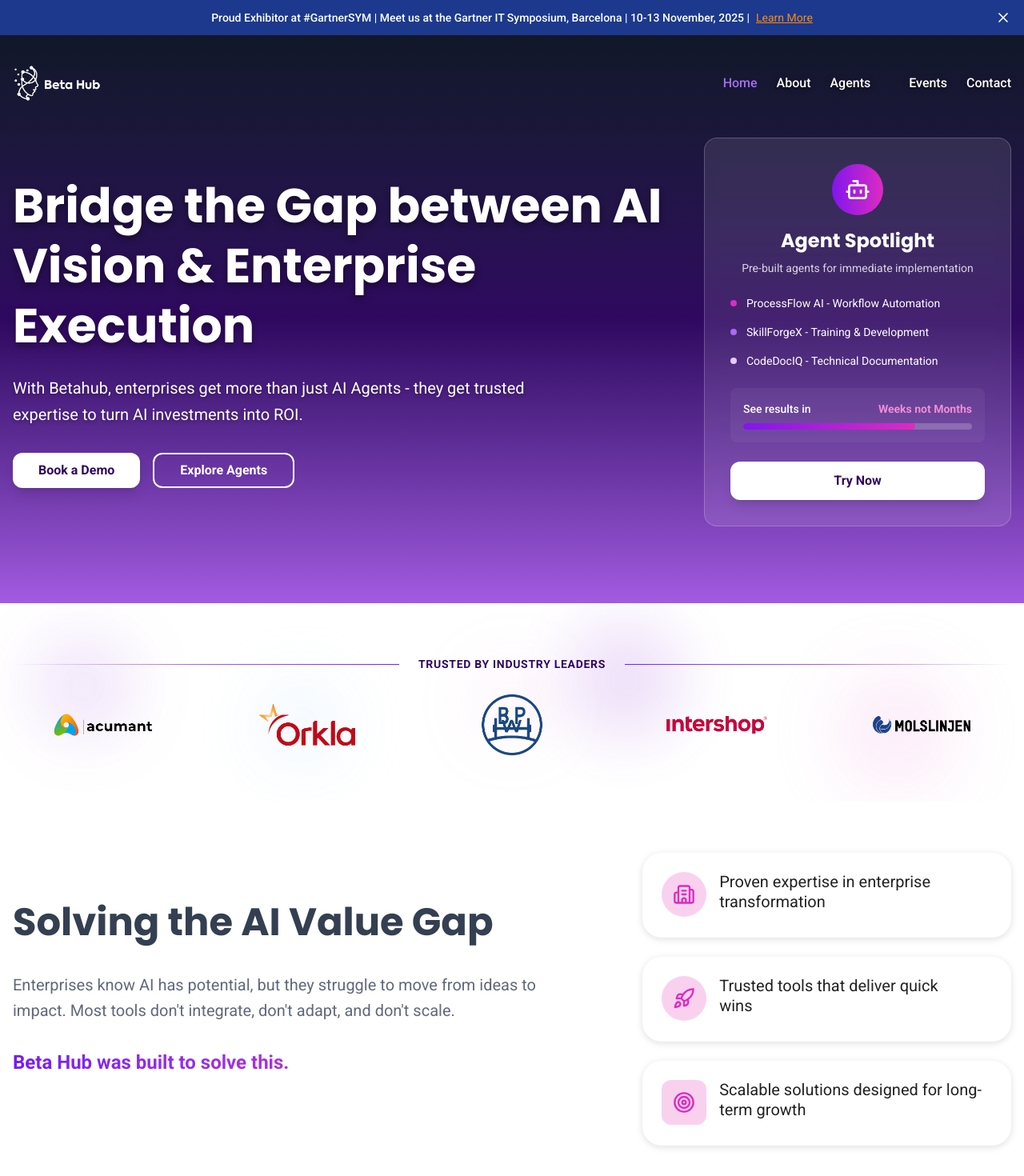
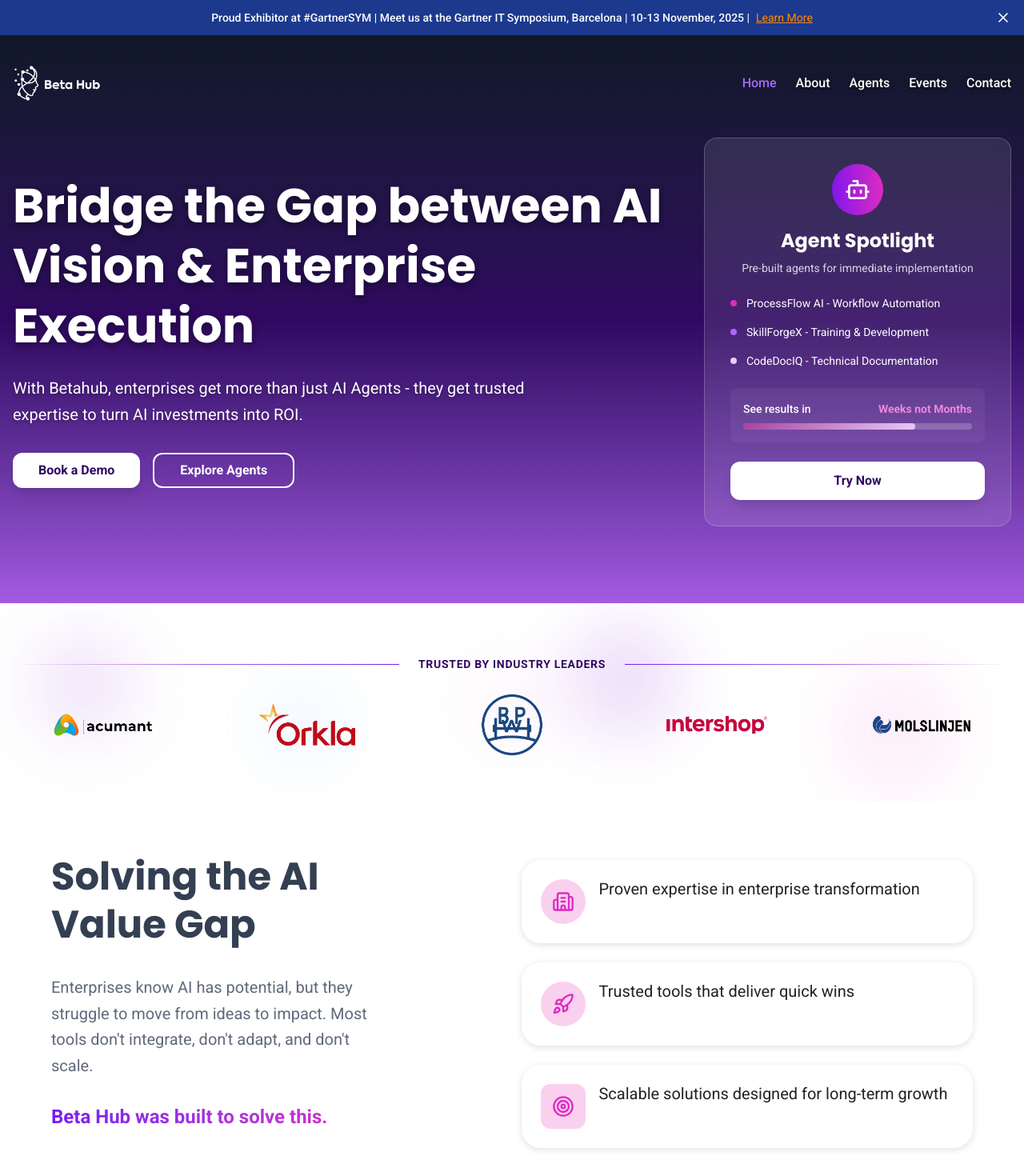
Before and after one commit to sukrutikonhar/new-betahub, a React (Vite) app: page / in a window 1280 px wide. Shown: the top 1470 px of the page at 80% size. Built offline with nearby package versions, Linux system fonts and the light colour scheme.

Commit message:
Change in the bg color

```diff
--- a/src/components/Footer.tsx
+++ b/src/components/Footer.tsx
@@ -10,7 +10,6 @@
     const quickLinks = [
         { path: ROUTES.ABOUT, label: ROUTE_LABELS[ROUTES.ABOUT] },
         { path: ROUTES.AGENTS, label: ROUTE_LABELS[ROUTES.AGENTS] },
-        { path: ROUTES.PRICING, label: ROUTE_LABELS[ROUTES.PRICING] },
         { path: ROUTES.EVENTS, label: ROUTE_LABELS[ROUTES.EVENTS] },
         { path: ROUTES.CONTACT, label: ROUTE_LABELS[ROUTES.CONTACT] },
     ];
--- a/src/components/Header.tsx
+++ b/src/components/Header.tsx
@@ -15,7 +15,6 @@
         { path: ROUTES.HOME, label: ROUTE_LABELS[ROUTES.HOME] },
         { path: ROUTES.ABOUT, label: ROUTE_LABELS[ROUTES.ABOUT] },
         { path: ROUTES.AGENTS, label: ROUTE_LABELS[ROUTES.AGENTS] },
-        { path: ROUTES.PRICING, label: ROUTE_LABELS[ROUTES.PRICING] },
         { path: ROUTES.EVENTS, label: ROUTE_LABELS[ROUTES.EVENTS] },
         { path: ROUTES.CONTACT, label: ROUTE_LABELS[ROUTES.CONTACT] },
     ];
--- a/src/pages/HomePage.tsx
+++ b/src/pages/HomePage.tsx
@@ -89,10 +89,6 @@
         }
     };
 
-    const getAgentCardClasses = () => {
-        const baseClasses = "group bg-white rounded-2xl p-6 border-2 border-gray-200 hover:border-purple-300 transition-all duration-300 hover:-translate-y-2 hover:shadow-xl w-full";
-        return baseClasses;
-    };
     return (
         <div className="flex flex-col items-center">
 
@@ -156,10 +152,10 @@
                                     <div className="bg-white/5 rounded-lg p-4">
                                         <div className="flex items-center justify-between mb-2">
                                             <span className="text-white text-sm font-medium">See results in</span>
-                                            <span className="text-pink-400 text-sm font-bold">Weeks not Months</span>
+                                            <span className="text-[#EC89DD] text-sm font-bold">Weeks not Months</span>
                                         </div>
                                         <div className="w-full bg-white/20 rounded-full h-2">
-                                            <div className="bg-gradient-primary h-2 rounded-full w-3/4"></div>
+                                            <div className="h-2 rounded-full w-3/4" style={{ background: 'linear-gradient(135deg, #A7439F 0%, #E8CAF7 100%)' }}></div>
                                         </div>
                                     </div>
 
@@ -221,10 +217,10 @@
             {/* Problem Statement Section */}
             <section className="w-full bg-white relative overflow-hidden">
                 <div className="section-container section-padding">
-                    <div className="grid grid-cols-1 lg:grid-cols-5 gap-16 items-center mb-32">
-                        {/* Left Side - Title and Content (3 columns) */}
-                        <div className="lg:col-span-3">
-                            <div className="max-w-2xl">
+                    <div className="grid grid-cols-1 lg:grid-cols-9 gap-16 items-center mb-32 max-w-6xl mx-auto">
+                        {/* Left Side - Title and Content (4 columns) */}
+                        <div className="lg:col-span-4">
+                            <div className="max-w-2xl pr-8 lg:pr-12">
                                 <h2 className="text-4xl lg:text-5xl font-bold mb-8 leading-tight" style={{ color: '#343f52' }}>
                                     Solving the AI Value Gap
                                 </h2>
@@ -250,8 +246,8 @@
                             </div>
                         </div>
 
-                        {/* Right Side - Feature Cards (2 columns) */}
-                        <div className="lg:col-span-2 space-y-6">
+                        {/* Right Side - Feature Cards (5 columns) */}
+                        <div className="lg:col-span-5 space-y-6 pl-8 lg:pl-12">
                             {/* Feature 1 */}
                             <div className="group p-6 rounded-3xl bg-white transition-all duration-300 hover:-translate-y-1" style={{ boxShadow: 'rgba(99, 99, 99, 0.2) 0px 2px 8px 0px' }} onMouseEnter={(e) => e.currentTarget.style.boxShadow = 'rgba(0, 0, 0, 0.35) 0px 5px 15px'} onMouseLeave={(e) => e.currentTarget.style.boxShadow = 'rgba(99, 99, 99, 0.2) 0px 2px 8px 0px'}>
                                 <div className="flex items-start gap-4">
@@ -409,7 +405,7 @@
 
                                             {/* Tags */}
                                             <div className="flex flex-col gap-2">
-                                                {agent.tags.map((tag, tagIndex) => (
+                                                {agent.tags.map((tag) => (
                                                     <span
                                                         key={tag}
                                                         className="px-2 py-1 text-xs rounded border border-white/30 backdrop-blur-sm text-white"
```
